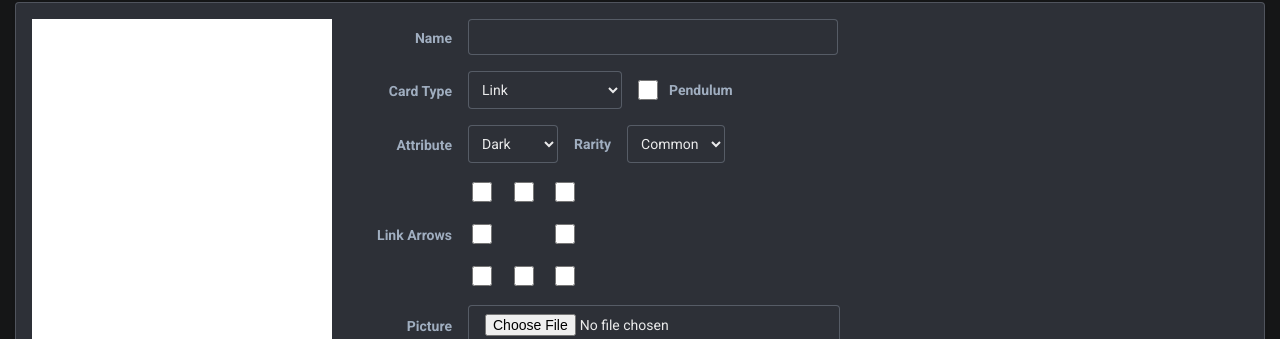
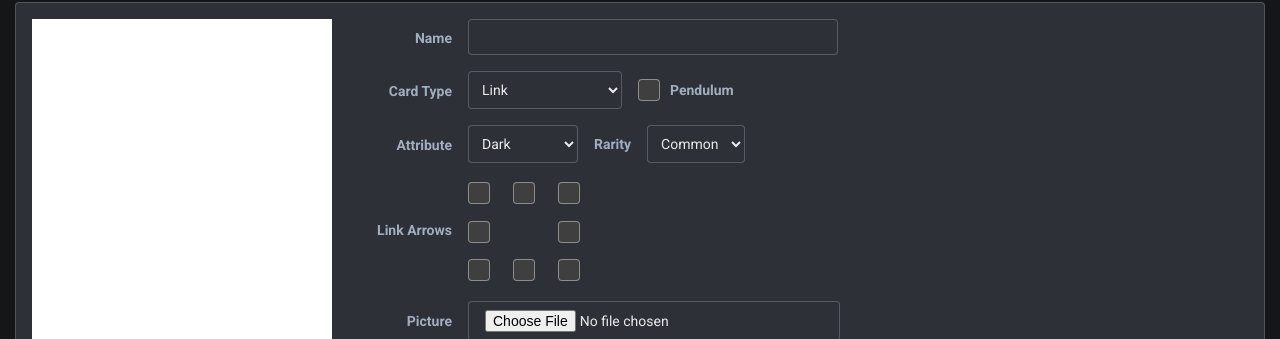
Before and after one commit to yudhitiarizki/clonecoding, a React (Create React App) app: page / in a window 1280 px wide. Shown: the part 320-659 px from the top of the page. Built offline with nearby package versions, Linux system fonts and the light colour scheme.

Commit message:
Input group part 4

```diff
--- a/src/assets/css/InputGroup.css
+++ b/src/assets/css/InputGroup.css
@@ -1,6 +1,7 @@
 @import url('https://fonts.googleapis.com/css2?family=Roboto:ital,wght@0,300;0,400;0,500;0,700;1,300&display=swap');
 
-html, body{
+html,
+body {
     padding: 0;
     margin: 0;
 }
@@ -9,158 +10,250 @@ html, body{
     font-family: 'Roboto', sans-serif;
 }
 
-.card-picture-container{
+.card-picture-container {
     display: flex;
     grid-gap: 1rem;
     gap: 1rem;
 }
 
-.side-add{
+.side-add {
     width: 300px;
     height: 600px;
     background-color: white;
 }
 
-.inputgroup-container{
+.inputgroup-container {
     max-width: 500px;
 }
 
-.row-inputgroup{
+.row-inputgroup {
     margin-bottom: 1rem;
     display: flex;
     flex-direction: row;
     align-items: center;
 }
 
-.field-label-container{
+.row-inputgroup2 {
+    margin: 1.4rem 0 2.4rem 0;
+    display: flex;
+    flex-direction: row;
+    align-items: center;
+}
+
+.field-label-container {
     max-width: 120px;
     min-width: 120px;
     text-align: right;
 }
 
-.field-label-container label{
+.field-label-container2{
+    padding-top: 0.7rem;
+    max-width: 120px;
+    min-width: 120px;
+    text-align: right;
+}
+
+.field-label-container2 label{
     padding-right: 1rem;
-    color: rgb(160,174,192);
+    color: rgb(160, 174, 192);
     font-weight: 700;
     font-size: 14px;
 }
 
-.input-field{
-    background-color: rgb(45,48,55);
-    border: 1px solid rgba(147,157,172,.4);
+.field-label-container label {
+    padding-right: 1rem;
+    color: rgb(160, 174, 192);
+    font-weight: 700;
+    font-size: 14px;
+}
+
+.input-field {
+    background-color: rgb(45, 48, 55);
+    border: 1px solid rgba(147, 157, 172, .4);
     border-radius: 4px;
     padding: 9px;
     font-size: 14px;
     font-weight: 400;
-    color: rgba(255,255,255,.9);
+    color: rgba(255, 255, 255, .9);
 }
 
-.input-field:focus{
+.input-field:focus {
     outline: none;
-    border: 1px solid rgba(255,255,255,.9);
+    border: 1px solid rgba(255, 255, 255, .9);
     box-shadow: 0 0 3px 3px rgba(216, 216, 216, 0.4);
 }
 
-.input-field option{
+.input-field option {
     background-color: white;
     color: black;
 }
 
-.name-input{
+.name-input {
     width: 100%;
     max-width: 350px;
 }
 
-.select-style:hover{
+.select-style:hover {
     cursor: pointer;
 }
 
-.card-type-select{
+.card-type-select {
     max-width: 156px;
 }
 
-.link-arrows-container{
+.link-arrows-container {
     width: 110px;
     display: flex;
     flex-direction: column;
 }
 
 .link-arrows {
-    width: 110px;
+    width: 90px;
     display: flex;
     flex-direction: row;
     justify-content: space-between;
 }
 
-.row-2{
-    margin: 1rem 0;
+.row-2 {
+    margin: 2.4rem 0;
 }
 
-.attribute-select{
-    max-width: 90px;
+.attribute-select {
+    max-width: 110px;
 }
 
-.rarity-select{
+.rarity-select {
     max-width: 99px;
 }
 
-.right-input-style{
+.right-input-style {
     display: flex;
     flex-direction: row;
     align-items: center;
 }
 
-.right-input-style label{
-    color: rgb(160,174,192);
+.right-input-style2{
+    display: flex;
+    flex-direction: row;
+}
+
+.right-input-style label {
+    color: rgb(160, 174, 192);
     font-size: 14px;
     font-weight: 700;
 }
 
-.checkbox-style{
+.custom-checkbox{
+    position: relative;
+    top: -3px;
+    cursor: pointer;
+    font-size: 22px;
+    -webkit-user-select: none;
+    -moz-user-select: none;
+    -ms-user-select: none;
+    user-select: none;
+}
+
+.custom-checkbox input{
+    position: absolute;
+    opacity: 0;
+    cursor: pointer;
+    height: 0;
+    width: 0;
+}
+
+.checkmark {
+    position: absolute;
+    top: 0;
+    left: 0;
     width: 1.25rem;
     height: 1.25rem;
+    background-color: rgb(63, 63, 63);
+    border: 1px solid rgba(255,255,255,.4);
+    border-radius: 4px;
+}
+
+.custom-checkbox:hover input~.checkmark {
+    border: 1px solid rgba(255, 255, 255, .9);
+}
+
+.custom-checkbox input:checked~.checkmark {
+    background-color: lightskyblue;
+}
+
+.checkmark:after {
+    content: "";
+    position: absolute;
+    display: none;
+}
+
+.custom-checkbox input:checked~.checkmark:after {
+    display: block;
+}
+
+.custom-checkbox .checkmark:after {
+    top: 2px;
+    left: 6px;
+    width: 5px;
+    height: 10px;
+    border: solid rgb(45, 48, 55);
+    border-width: 0 3px 3px 0;
+    -webkit-transform: rotate(45deg);
+    -ms-transform: rotate(45deg);
+    transform: rotate(45deg);
+}
+
+.checkbox-style {
     margin-left: 16px;
 }
 
-.checkbox-arrow{
+.checkbox-arrow {
     width: 1.25rem;
     height: 1.25rem;
 }
 
-.pendulum-label{
-    margin-left: 8px;
+.pendulum-label {
+    margin-left: 32px;
+    color: rgb(160, 174, 192);
+    font-size: 14px;
+    font-weight: 700;
+    text-align: center;
 }
 
-.right-input-label{
+.right-input-label {
     margin-right: 1rem;
     margin-left: 16px;
 }
 
-.upload-file{
+.upload-file {
     padding: 0.5rem 1rem;
     width: 100%;
 }
 
-.monster-type-creator{
+.monster-type-creator {
     width: 157px;
 }
 
-.effect-input{
+.effect-input {
     width: 100%;
 }
 
-.atk-def-year{
+.atk-def-year {
     max-width: 60px;
 }
 
-.set-input{
+.set-input {
     max-width: 76px;
 }
 
-.set-serial{
+.set-serial {
     max-width: 96px;
 }
 
-.edition-input{
+.edition-input {
     width: 100%;
 }
+
+.blue-red-scale{
+    width: 60px;
+}
--- a/src/assets/css/style.css
+++ b/src/assets/css/style.css
@@ -34,6 +34,7 @@ html, body{
 .focus-navbar {
     padding: 8px 12px;
     position: sticky;
+    z-index: 1;
     top: 0px;
     display: flex;
     align-items: center;
--- a/src/components/InputGroup.jsx
+++ b/src/components/InputGroup.jsx
@@ -1,5 +1,7 @@
 import '../assets/css/InputGroup.css'
 import '../assets/css/fontawesome.css';
+// import 'bootstrap/dist/css/bootstrap.css';
+// import 'bootstrap/dist/js/bootstrap';
 // import { useState } from 'react';
 
 const InputGroup = () => {
@@ -43,6 +45,16 @@ const InputGroup = () => {
             document.getElementById("level").style.display = 'flex';
         } else {
             document.getElementById("level").style.display = 'none';
+        }
+    }
+
+    const pendulumCheck = () => {
+        const onCheck = document.getElementById('pendulum-checkbox');
+
+        if (onCheck.checked) {
+            document.getElementById("bluered-scale").style.display = 'flex';
+        } else {
+            document.getElementById("bluered-scale").style.display = 'none';
         }
     }
 
@@ -92,8 +104,11 @@ const InputGroup = () => {
                         </select>
                     </div>
 
-                    <div className='right-input-style' id='pendulum'>
-                        <input type={'checkbox'} className='checkbox-style' />
+                    <div className='right-input-style2' id='pendulum'>
+                        <label className='custom-checkbox checkbox-style'>
+                            <input type='checkbox' id='pendulum-checkbox' onChange={pendulumCheck}/>
+                            <span className="checkmark"></span>
+                        </label>
                         <label className="pendulum-label">Pendulum</label>
                     </div>
                 </div>
@@ -126,24 +141,48 @@ const InputGroup = () => {
                     </div>
                 </div>
 
-                <div className='row-inputgroup' id='link-arrows'>
-                    <div className='field-label-container'>
+                <div className='row-inputgroup2' id='link-arrows'>
+                    <div className='field-label-container2'>
                         <label>Link Arrows</label>
                     </div>
                     <div className='link-arrows-container'>
                         <div className='link-arrows'>
-                            <input type={'checkbox'} className='checkbox-arrow' />
-                            <input type={'checkbox'} className='checkbox-arrow' />
-                            <input type={'checkbox'} className='checkbox-arrow' />
+                            <label className='custom-checkbox'>
+                                <input type='checkbox' />
+                                <span className="checkmark"></span>
+                            </label>
+                            <label className='custom-checkbox'>
+                                <input type='checkbox' />
+                                <span className="checkmark"></span>
+                            </label>
+                            <label className='custom-checkbox'>
+                                <input type='checkbox' />
+                                <span className="checkmark"></span>
+                            </label>
                         </div>
                         <div className='link-arrows row-2'>
-                            <input type={'checkbox'} className='checkbox-arrow' />
-                            <input type={'checkbox'} className='checkbox-arrow' />
+                            <label className='custom-checkbox'>
+                                <input type='checkbox' />
+                                <span className="checkmark"></span>
+                            </label>
+                            <label className='custom-checkbox'>
+                                <input type='checkbox' />
+                                <span className="checkmark"></span>
+                            </label>
                         </div>
                         <div className='link-arrows'>
-                            <input type={'checkbox'} className='checkbox-arrow' />
-                            <input type={'checkbox'} className='checkbox-arrow' />
-                            <input type={'checkbox'} className='checkbox-arrow' />
+                        <label className='custom-checkbox'>
+                                <input type='checkbox' />
+                                <span className="checkmark"></span>
+                            </label>
+                            <label className='custom-checkbox'>
+                                <input type='checkbox' />
+                                <span className="checkmark"></span>
+                            </label>
+                            <label className='custom-checkbox'>
+                                <input type='checkbox' />
+                                <span className="checkmark"></span>
+                            </label>
                         </div>
                     </div>
                 </div>
@@ -199,6 +238,17 @@ const InputGroup = () => {
                         <option value={11}>11</option>
                         <option value={12}>12</option>
                     </select>
+                </div>
+
+                <div className='row-inputgroup' id='bluered-scale' style={{'display':'none'}}>
+                    <div className='field-label-container'>
+                        <label>Blue Scale</label>
+                    </div>
+                    <input type={"text"} className='input-field blue-red-scale' />
+                    <div className='right-input-style'>
+                        <label className='right-input-label'>Red Scale</label>
+                        <input type={"text"} className='input-field blue-red-scale' />
+                    </div>
                 </div>
 
                 <div className='row-inputgroup'>
--- a/src/components/Main.jsx
+++ b/src/components/Main.jsx
@@ -1,5 +1,3 @@
-// import 'bootstrap/dist/css/bootstrap.css';
-// import 'bootstrap/dist/js/bootstrap';
 import InputGroup from './InputGroup';
 import '../assets/css/style.css'
 import '../assets/css/fontawesome.css';
```
